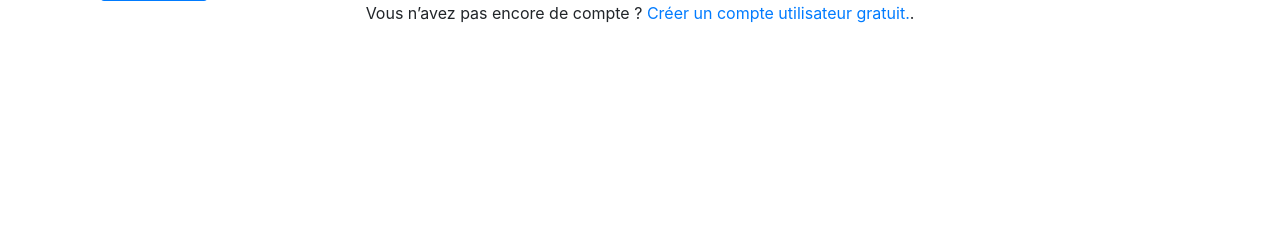
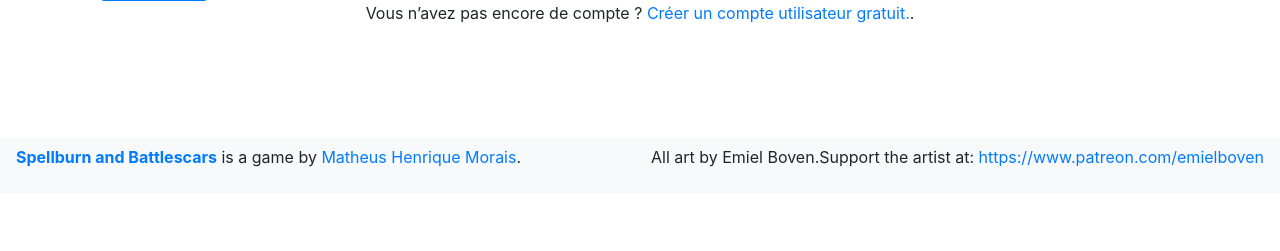
Before and after one commit to philippe-lemaire/spellburn_and_battlescars, a Django app: a page that uses templates/base.html in a window 1280 px wide. Shown: the part 393-644 px from the top of the page. Run offline with Django 4.2, Linux system fonts and the light colour scheme; some libraries are stand-ins or nearby versions.

Commit message:
added a footer

```diff
--- a/templates/base.html
+++ b/templates/base.html
@@ -109,6 +109,19 @@
             <br><br>
         </div>
     </div>
+    {% block footer%}
+    <nav class="navbar navbar-light bg-light">
+
+        <p><a href="https://xenio-in-a-bottle.itch.io/sab" target="blank"><b>Spellburn and
+                    Battlescars</b></a> is a game
+            by <a href="https://xenio-in-a-bottle.itch.io/" target="blank">Matheus Henrique Morais</a>.
+        </p>
+
+        <p>All art by Emiel Boven.Support the artist at: <a
+                href="https://www.patreon.com/emielboven">https://www.patreon.com/emielboven</a></p>
+
+    </nav>
+    {% endblock %}
     <!-- Jquery and Popper-->
     <script src="https://code.jquery.com/jquery-3.2.1.slim.min.js"
         integrity="sha384-KJ3o2DKtIkvYIK3UENzmM7KCkRr/rE9/Qpg6aAZGJwFDMVNA/GpGFF93hXpG5KkN"
```
